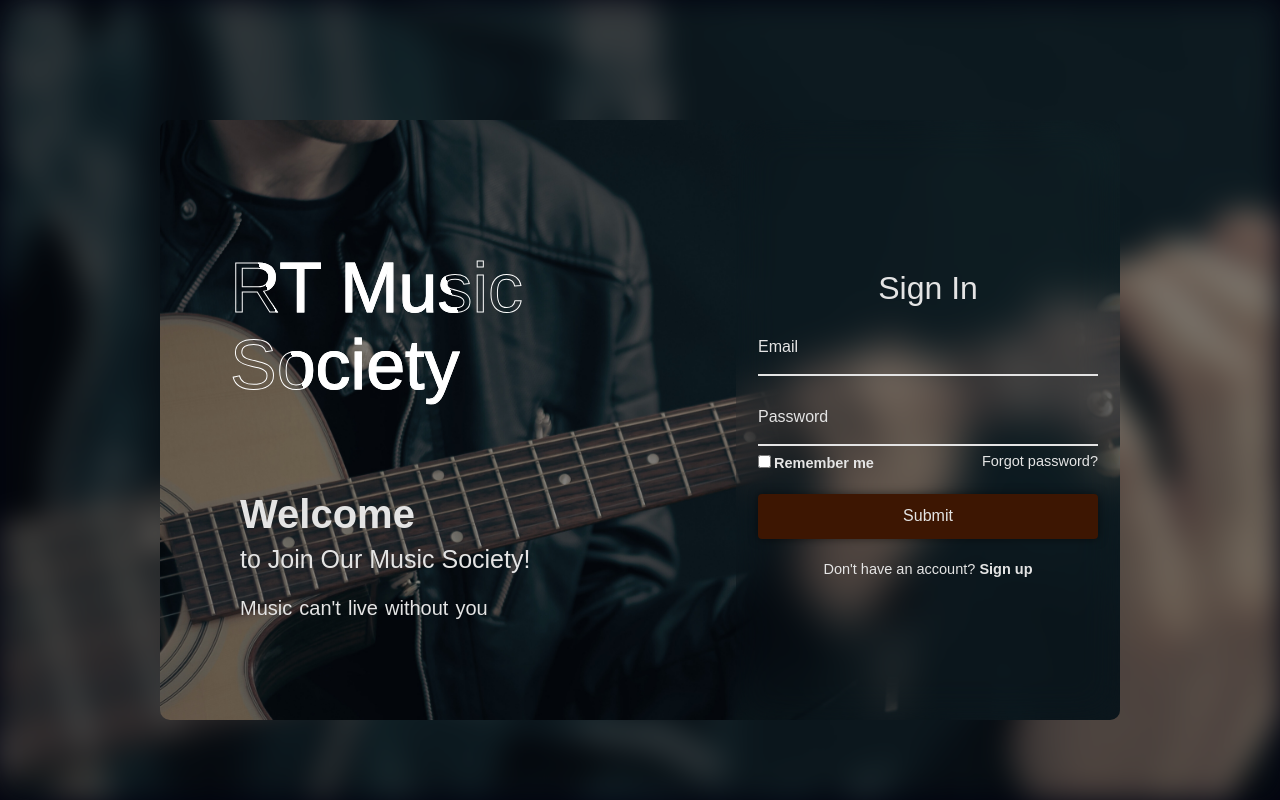
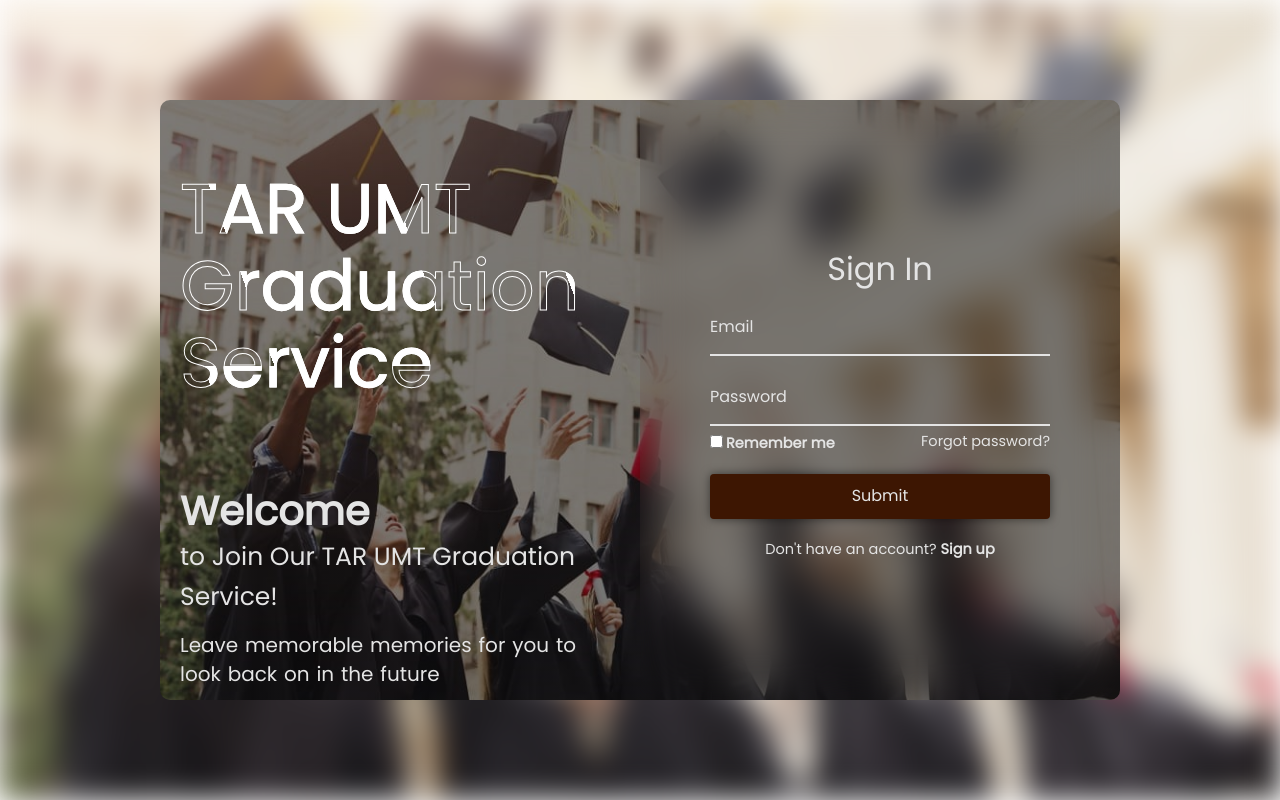
Before and after one commit to ThingWei/CloudPHP, a PHP site: page /loginSignUp.php in a window 1280 px wide. Run offline with PHP 8.4, Linux system fonts and the light colour scheme.

Commit message:
changed login n signup

```diff
--- a/RizzyTempo/loginSignUp.php
+++ b/RizzyTempo/loginSignUp.php
@@ -49,7 +49,7 @@ Click nbfs://nbhost/SystemFileSystem/Templates/Project/PHP/PHPProject.php to edi
         <link rel="stylesheet" href="https://maxcdn.bootstrapcdn.com/bootstrap/3.3.6/css/bootstrap.min.css" />
 
         <style>
-            @import url('https //fonts.googleapis.com/css family=poppins');
+    @import url('https://fonts.googleapis.com/css2?family=Poppins&display=swap');
 
     * {
         margin: 0;
@@ -58,18 +58,20 @@ Click nbfs://nbhost/SystemFileSystem/Templates/Project/PHP/PHPProject.php to edi
         font-family: 'Poppins', sans-serif;
     }
 
-            body {
-                background: #020410;
-                overflow: hidden;
+    html, body {
+        height: 100%;
     }
 
     .background {
-                width: 100%;
+        position: fixed;
+        top: 0;
+        left: 0;
+        width: 100vw;
         height: 100vh;
-                background: url('img/background.png')no-repeat;
-                background-repeat: cover;
-                background-position: center;
+        background: url('img2/recentgraduates.jpg') no-repeat center center;
+        background-size: cover;
         filter: blur(15px);
+        z-index: -1;
     }
 
     .container {
@@ -79,30 +81,29 @@ Click nbfs://nbhost/SystemFileSystem/Templates/Project/PHP/PHPProject.php to edi
         transform: translate(-50%, -50%);
         width: 75%;
         height: 600px;
-                background: url('img/background.png')no-repeat;
+        background: linear-gradient(rgba(0,0,0,0.5), rgba(0,0,0,0.5)),
+        url('img2/recentgraduates.jpg') no-repeat center center;
         background-size: cover;
-                background-position: center;
         border-radius: 10px;
-                margin-top: 20px;
+        overflow: hidden;
     }
 
     .container .content {
         position: absolute;
         top: 0;
         left: 0;
-                width: 70%;
+        width: 50%;
         height: 100%;
         background: transparent;
-                padding: 80px;
+        padding: 20px;
         color: #e4e4e4;
         display: flex;
+        flex-direction: column;
         justify-content: space-between;
-                flex-direction: column;
     }
 
     .logo {
         font-size: 70px;
-                margin-left: -10px;
         color: transparent;
         -webkit-text-stroke: 1px #fff;
         background: url('img/back.png');
@@ -143,18 +144,20 @@ Click nbfs://nbhost/SystemFileSystem/Templates/Project/PHP/PHPProject.php to edi
         transform: scale(1.2);
     }
 
-            .container .logreg-box {
+    .logreg-box {
+        width: 50%;
+        height: 100%;
         position: absolute;
-                top: 0;
         right: 0;
-                width: 40%;
-                height: 100%;
         overflow: hidden;
+        display: flex;
+        transition: transform 0.6s ease;
     }
 
-            .logreg-box .form-box {
+    .form-box {
         position: absolute;
         display: flex;
+        flex-direction: column;
         justify-content: center;
         align-items: center;
         width: 100%;
@@ -164,29 +167,23 @@ Click nbfs://nbhost/SystemFileSystem/Templates/Project/PHP/PHPProject.php to edi
         border-top-right-radius: 10px;
         border-bottom-right-radius: 10px;
         color: #e4e4e4;
+        transition: transform 0.6s ease;
     }
 
-            .logreg-box .form-box.login {
-                transform: translateX(0);
-                transition: transform .6s ease;
-                transition-delay: .7s;
+    .form-box.login {
+        transform: translateX(0%);
     }
 
     .logreg-box.active .form-box.login {
-                transform: translateX(430px);
-                transition-delay: 0s;
+        transform: translateX(-100%);
     }
 
-
-            .logreg-box .form-box.register {
-                transform: translateX(430px);
-                transition: transform .5s ease;
-                transition-delay: 0s;
+    .form-box.register {
+        transform: translateX(100%);
     }
 
     .logreg-box.active .form-box.register {
-                transform: translateX(0);
-                transition-delay: .7s;
+        transform: translateX(0%);
     }
 
     .form-box h2 {
@@ -194,15 +191,13 @@ Click nbfs://nbhost/SystemFileSystem/Templates/Project/PHP/PHPProject.php to edi
         text-align: center;
     }
 
-            .form-box .input-box {
+    .input-box {
         position: relative;
         width: 340px;
         height: 50px;
         border-bottom: 2px solid #e4e4e4;
         margin: 20px 0;
-
     }
-
 
     .input-box input {
         width: 100%;
@@ -214,9 +209,7 @@ Click nbfs://nbhost/SystemFileSystem/Templates/Project/PHP/PHPProject.php to edi
         color: #e4e4e4;
         font-weight: 500;
         padding-right: 28px;
-
     }
-
 
     .input-box label {
         position: absolute;
@@ -226,22 +219,19 @@ Click nbfs://nbhost/SystemFileSystem/Templates/Project/PHP/PHPProject.php to edi
         font-size: 16px;
         font-weight: 500;
         pointer-events: none;
-                transition: .5s ease;
+        transition: 0.5s ease;
     }
 
-            .input-box input:focus~label,
-            .input-box input:valid~label {
+    .input-box input:focus ~ label,
+    .input-box input:valid ~ label {
         top: -5px;
     }
-
-
 
     .input-box .icon {
         position: absolute;
         top: 13px;
         right: 0;
         font-size: 19px;
-
     }
 
     .form-box .remember-forgot {
@@ -271,13 +261,12 @@ Click nbfs://nbhost/SystemFileSystem/Templates/Project/PHP/PHPProject.php to edi
         height: 45px;
         background: #3d1602;
         border: none;
-                outline: none;
         border-radius: 4px;
         cursor: pointer;
         font-size: 16px;
         color: #e4e4e4;
         font-weight: 500;
-                box-shadow: 0 0 10px rgba(0, 0, 0, .5);
+        box-shadow: 0 0 10px rgba(0, 0, 0, 0.5);
     }
 
     .form-box .login-register {
@@ -285,7 +274,6 @@ Click nbfs://nbhost/SystemFileSystem/Templates/Project/PHP/PHPProject.php to edi
         font-weight: 500;
         text-align: center;
         margin-top: 20px;
-
     }
 
     .login-register p a {
@@ -299,38 +287,19 @@ Click nbfs://nbhost/SystemFileSystem/Templates/Project/PHP/PHPProject.php to edi
         color: blue;
     }
 
-            html,
-            body {
-                width: 100vw;
-                height: 100vh;
-            }
-
-            div {
-                width: 100%;
-                height: 100%
-            }
-
     .captcha {
         width: 70%;
         background: black;
         text-align: center;
         font-size: 24px;
         font-weight: 700;
-
-            }
-
-            .form-box.register {
-                padding-left: 40px;
     }
 
     .form-box.register .btn {
         width: 90%;
     }
 
-            .form-box.register .btn:hover {
-                background-color: lawngreen;
-            }
-
+    .form-box.register .btn:hover,
     .form-box.login .btn:hover {
         background-color: lawngreen;
     }
@@ -339,6 +308,7 @@ Click nbfs://nbhost/SystemFileSystem/Templates/Project/PHP/PHPProject.php to edi
         left: -15px;
     }
 </style>
+
     </head>
     <body>
 
@@ -348,14 +318,14 @@ Click nbfs://nbhost/SystemFileSystem/Templates/Project/PHP/PHPProject.php to edi
             <div class="content">
                 <p>&nbsp;</p>
 
-                <h2 class="logo">RT Music Society</h2>
+                <h2 class="logo">TAR UMT Graduation Service</h2>
 
                 <p>&nbsp;</p>
                 <p>&nbsp;</p>
 
                 <div class="text-sci">
-                    <h2><b>Welcome</b><br><span>to Join Our Music Society!</span></h2>
-                    <p>Music can't live without you</p>
+                    <h2><b>Welcome</b><br><span>to Join Our TAR UMT Graduation Service!</span></h2>
+                    <p>Leave memorable memories for you to look back on in the future</p>
                 </div>
             </div>
 
@@ -440,8 +410,8 @@ Click nbfs://nbhost/SystemFileSystem/Templates/Project/PHP/PHPProject.php to edi
                             <div class="captcha"><?php echo $rand; ?></div>
                         </div>
 
-                        <div class="remember-forgot">
-                            <label><input type="checkbox">I agree to the terms & conditions</label>
+                        <div class="col-md-12 form-group remember-forgot" style="clear: both; margin-top: 10px;">
+                            <label><input type="checkbox" required> I agree to the terms & conditions</label>
                         </div>
 
 
```
Lines whose indentation alone changed are shown as unchanged.
